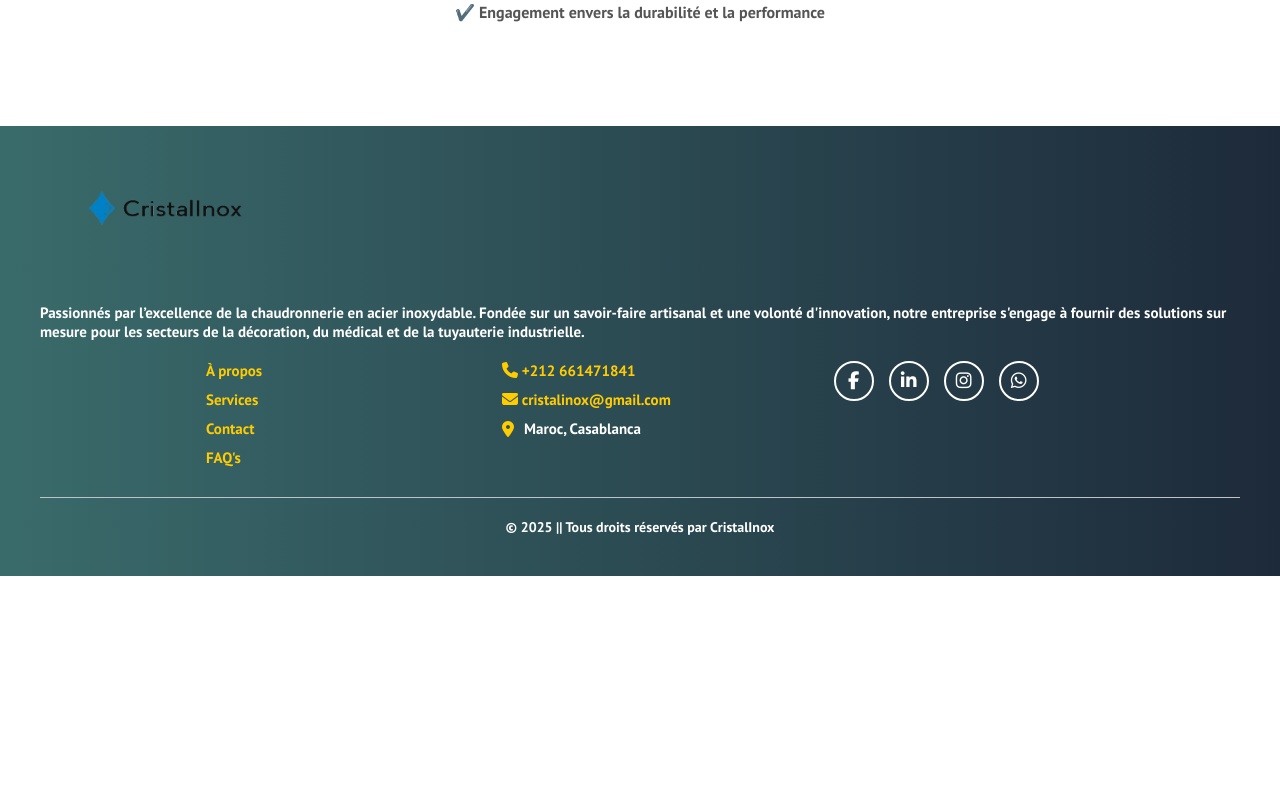
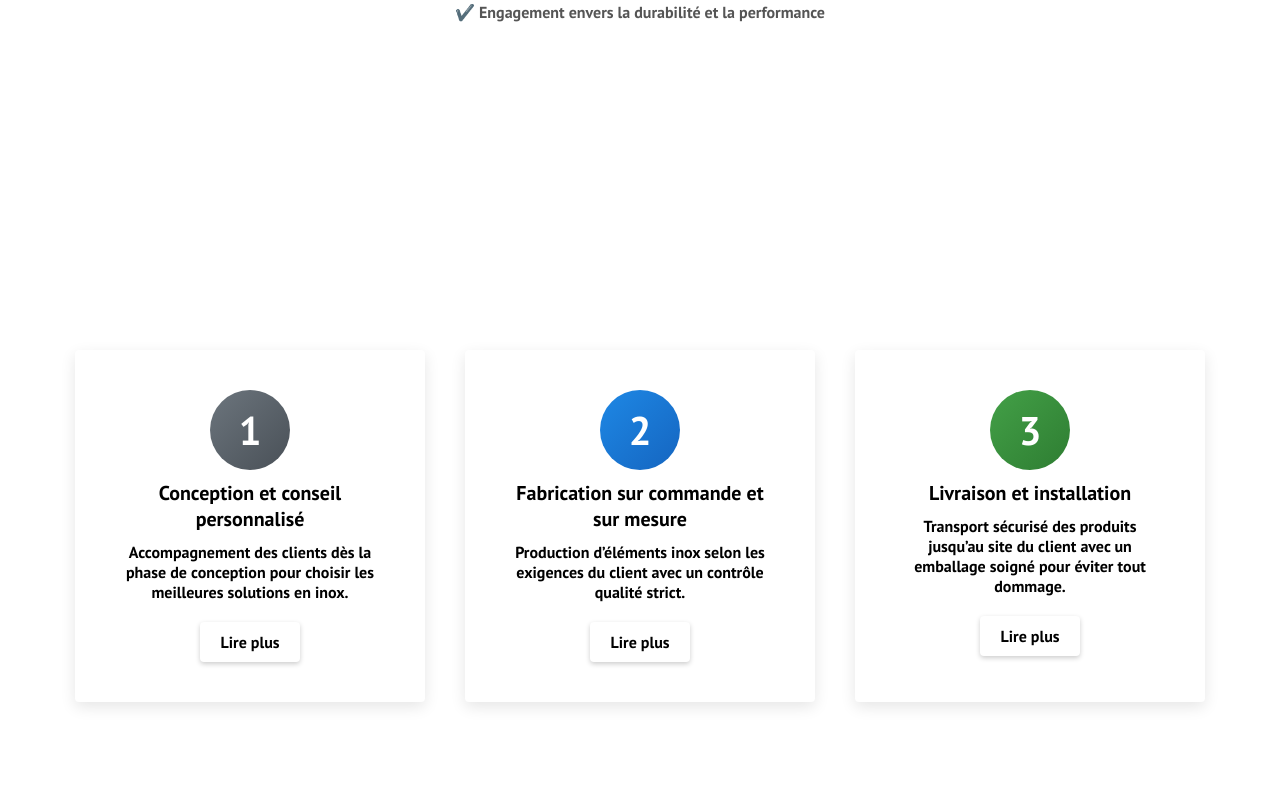
Before and after one commit to Youssefassad0/cristalinox3version, a React (Create React App) app: page /about in a window 1280 px wide. Shown: the part 1000-1800 px from the top of the page. Before the commit the page ends 1576 px from the top, so only its background shows below. Built offline with nearby package versions, Linux system fonts and the light colour scheme; the HTML template or start-up script is replaced by a standard one; a web font is replaced by a local one.

Commit message:
ajouter page services

```diff
--- a/src/components/about/AboutTest.jsx
+++ b/src/components/about/AboutTest.jsx
@@ -1,6 +1,7 @@
 import React, { useEffect } from "react";
 import "./test.css";
 import { motion } from "framer-motion";
+import Services from "./Services";
 
 const Abouttest = () => {
   useEffect(() => {
@@ -75,6 +76,7 @@ const Abouttest = () => {
           </p>
         </motion.div>
       </section>
+      <Services />
     </>
   );
 };
--- /dev/null
+++ b/src/components/about/Services.css
@@ -0,0 +1,106 @@
+.body_service{
+    margin: 0;
+    padding: 0;
+    display: flex;
+    justify-content: center;
+    align-items: center;
+    min-height: 100vh;
+
+}
+
+.container-service{
+display: flex;
+flex-wrap:wrap ;
+justify-content: space-between;
+}
+.box-service{
+    position: relative;
+    width: 350px;
+    padding: 40px;
+    background-color: #fff;
+    box-shadow: 0 5px 15px rgba(0, 0, 0, .1);
+    border-radius: 4px;
+    margin: 20px;
+    box-sizing: border-box;
+    overflow: hidden;
+    text-align: center;
+}
+.box-service::before{
+    content: '';
+    width: 50%;
+    position: absolute;
+    top:0;
+    left: 0;
+    background: rgba(255, 255, 255, .2);
+    z-index: 2;
+    pointer-events: none;
+}
+.box-service .icon-service{
+    position: relative;
+    width: 80px;
+    height: 80px;
+    color: #fff;
+    background: #000;
+    display: flex;
+    justify-content: center;
+    align-items: center;
+    margin: 0 auto;
+    border-radius: 50%;
+    font-size: 40px;
+    font-weight: 700;
+    transition: 1s;
+}
+
+.box-service:nth-child(1) .icon-service{
+    box-shadow: 0 0 0 0 #808080  ;
+    background: linear-gradient(135deg, #6c757d, #495057); /* Gris métallique */}
+.box-service:nth-child(1):hover .icon-service{
+    box-shadow: 0 0 0 400px #808080  ;
+}
+
+.box-service:nth-child(2) .icon-service{
+    box-shadow: 0 0 0 0 linear-gradient(135deg, #1e88e5, #1565c0);
+    ;
+    background: linear-gradient(135deg, #1e88e5, #1565c0);   ;
+}
+.box-service:nth-child(2):hover .icon-service{
+    box-shadow: 0 0 0 400px #1e88e5    ;
+}
+
+.box-service:nth-child(3) .icon-service{
+    box-shadow: 0 0 0 0  linear-gradient(135deg, #43a047, #2e7d32);   ;
+    background:  linear-gradient(135deg, #43a047, #2e7d32);  ;
+}
+.box-service:nth-child(3):hover .icon-service{
+    box-shadow: 0 0 0 400px #2e7d32   ;
+}
+
+.content-service{
+    position: relative;
+    z-index: 1;
+    transition: 0.5s;
+}
+
+.box-service:hover .content-service{
+  color: #fff;
+}
+.content-service h3{
+    font-size: 20px;
+    margin: 10px 0;
+    padding: 0 ;
+}
+
+.content-service p{
+    margin: 0;
+    padding: 0;
+}
+.content-service a{
+ display: inline-block;
+ padding: 10px 20px;
+ background: #fff;
+ border-radius: 4px;
+ text-decoration: none;
+ color: #000 ;
+ margin-top: 20px ;
+ box-shadow: 0 2px 5px rgba(0, 0, 0, .2);
+}
--- /dev/null
+++ b/src/components/about/Services.jsx
@@ -0,0 +1,44 @@
+import React from "react";
+import "./Services.css";
+function Services() {
+  const services = [
+    {
+      id: 1,
+      title: "Conception et conseil personnalisé",
+      description:
+        " Accompagnement des clients dès la phase de conception pour choisir les meilleures solutions en inox.",
+    },
+    {
+      id: 2,
+      title: "Fabrication sur commande et sur mesure",
+      description:
+        " Production d’éléments inox selon les exigences du client avec un contrôle qualité strict.",
+    },
+    {
+      id: 3,
+      title: "Livraison et installation",
+      description:
+        "Transport sécurisé des produits jusqu’au site du client avec un emballage soigné pour éviter tout dommage.",
+    },
+  ];
+  return (
+    <>
+      <div className="body_service">
+        <div className="container-service">
+          {services.map((service, index) => (
+            <div className="box-service">
+              <div className="icon-service">{service.id}</div>
+              <div className="content-service">
+                <h3>{service.title}</h3>
+                <p>{service.description}</p>
+                <a href="#">Lire plus</a>
+              </div>
+            </div>
+          ))}
+        </div>
+      </div>
+    </>
+  );
+}
+
+export default Services;
```
